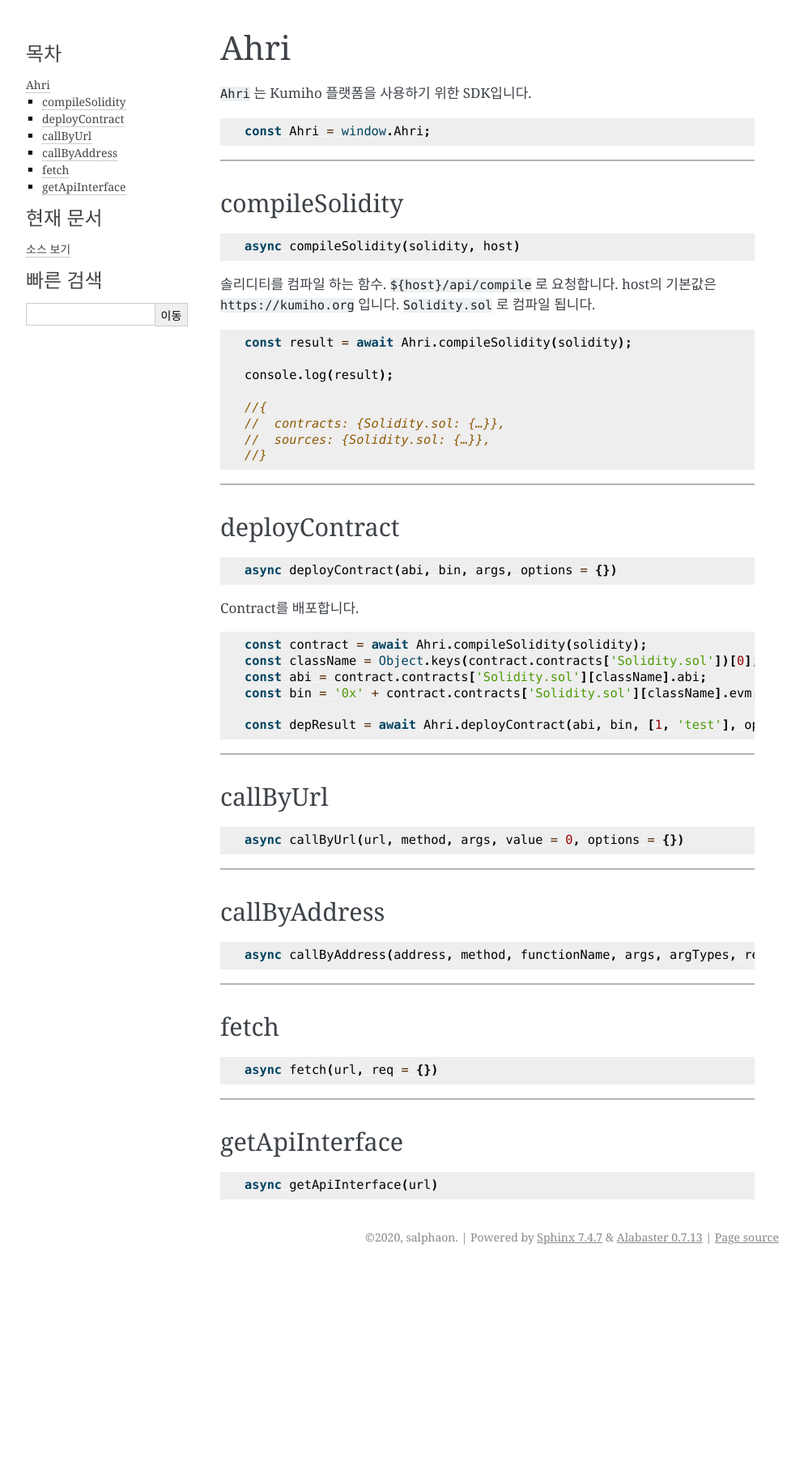
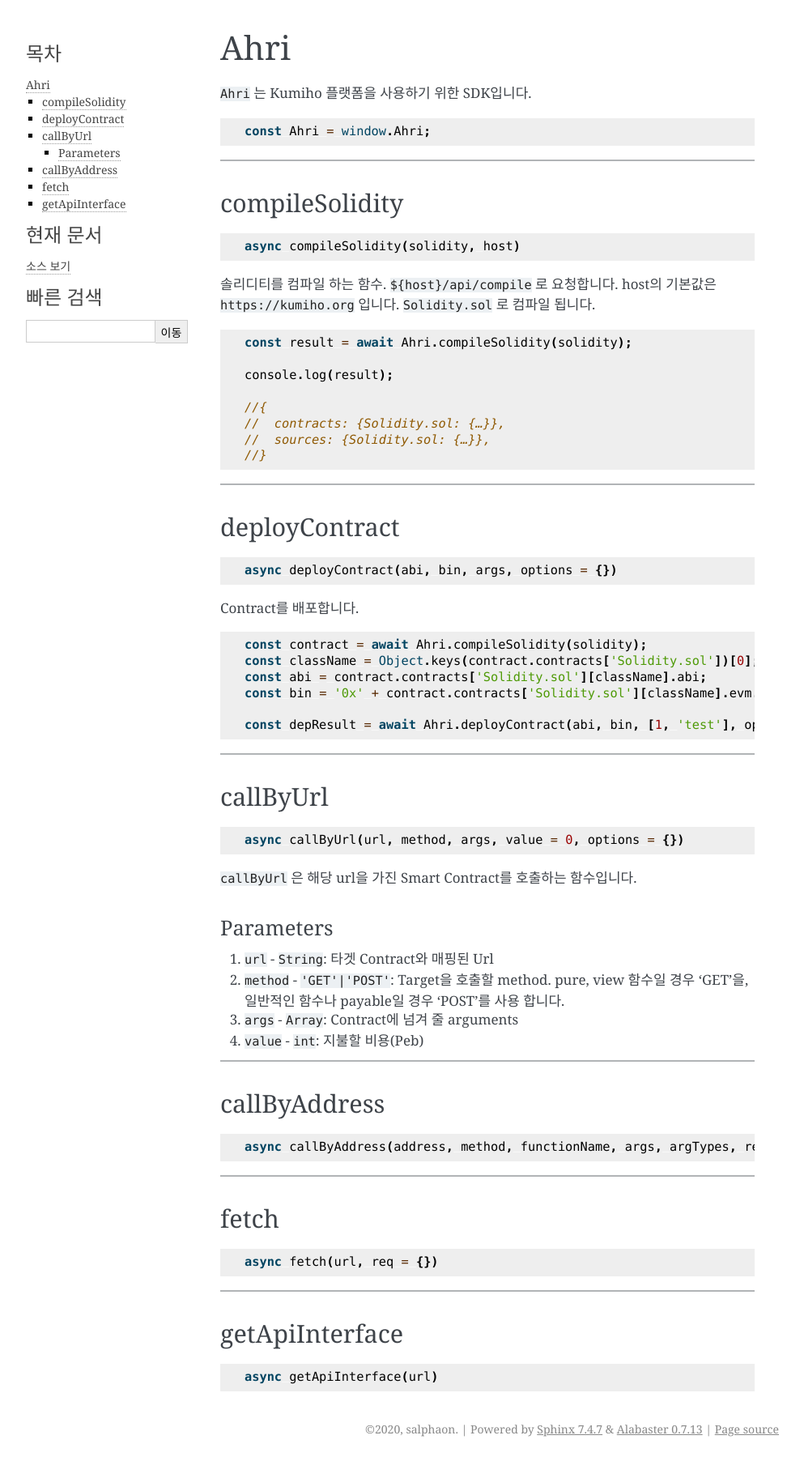
Before and after one commit to KumihoProject/Kumiho, a Sphinx documentation site: the page built from docs/source/Ahri.rst, in a window 1280 px wide. Shown: the whole page at 81% size, without its empty margins (148-1141 px from the left). Built offline with Sphinx 7.4.7, drawn with Linux system fonts in a browser that asks for light colours; before the commit the page ends 1567 px from its top, so only the background shows below that.

Commit message:
Update Ahri.rst

```diff
--- a/docs/source/Ahri.rst
+++ b/docs/source/Ahri.rst
@@ -60,6 +60,18 @@ callByUrl
 
     async callByUrl(url, method, args, value = 0, options = {})
 
+``callByUrl`` 은 해당 url을 가진 Smart Contract를 호출하는 함수입니다.
+
+----------
+Parameters
+----------
+
+1. ``url`` - ``String``: 타겟 Contract와 매핑된 Url
+2. ``method`` - ``'GET'|'POST'``: Target을 호출할 method. pure, view 함수일 경우 'GET'을, 일반적인 함수나 payable일 경우 'POST'를 사용 합니다.
+3. ``args`` - ``Array``: Contract에 넘겨 줄 arguments
+4. ``value`` - ``int``: 지불할 비용(Peb)
+
+
 ------------------------------------------------------------------------------
 
 
```
